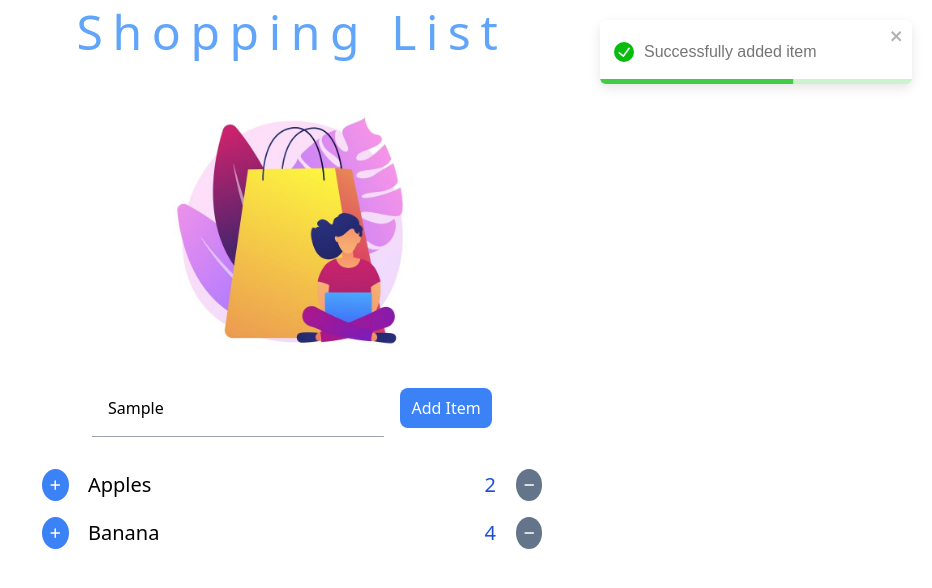
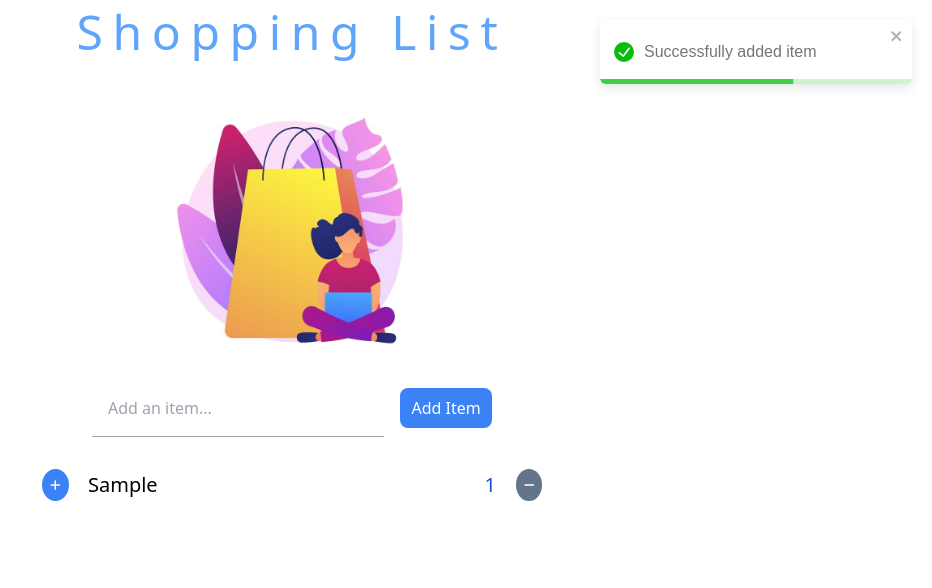
Before and after one commit to sachinDev07/Shopping-list-React-Typescript, a React (Vite) app: page / in a window 1280 px wide. Both pictures are taken after typing "Sample" into the empty fields and a click on the button "Add Item". Shown: the top 588 px of the page, without its empty margins (348-1280 px from the left). Built offline with nearby package versions, Linux system fonts and the light colour scheme.

Commit message:
Added handlers for adding and removing items

```diff
--- a/package.json
+++ b/package.json
@@ -14,11 +14,13 @@
     "@fortawesome/react-fontawesome": "^0.2.0",
     "react": "^18.2.0",
     "react-dom": "^18.2.0",
-    "react-toastify": "^10.0.5"
+    "react-toastify": "^10.0.5",
+    "uuid": "^9.0.1"
   },
   "devDependencies": {
     "@types/react": "^18.2.66",
     "@types/react-dom": "^18.2.22",
+    "@types/uuid": "^9.0.8",
     "@typescript-eslint/eslint-plugin": "^7.2.0",
     "@typescript-eslint/parser": "^7.2.0",
     "@vitejs/plugin-react": "^4.2.1",
--- a/src/components/InputItem/InputItem.tsx
+++ b/src/components/InputItem/InputItem.tsx
@@ -1,15 +1,27 @@
+import { useState } from "react";
 import { toast } from "react-toastify";
 
-function InputItem() {
+type InputItemProp = {
+  addItem: (itemName: string) => void;
+};
+function InputItem({ addItem }: InputItemProp) {
+  const [itemName, setItemName] = useState<string>("");
+
   return (
     <div className="w-[400px] flex gap-4">
       <input
         type="text"
+        value={itemName}
         placeholder="Add an item..."
+        onChange={(e) => setItemName(e.target.value)}
         className="w-full p-4  border-b-[1px] border-b-gray-400 focus:outline-none"
       />
       <button
-        onClick={() => toast.success("Successfully added item")}
+        onClick={() => {
+          addItem(itemName);
+          setItemName("");
+          toast.success("Successfully added item");
+        }}
         className="mt-2 w-[130px] h-[40px] bg-blue-500 text-white border-none rounded-lg hover:bg-blue-600"
       >
         Add Item
--- a/src/components/ItemList/ItemList.tsx
+++ b/src/components/ItemList/ItemList.tsx
@@ -1,27 +1,38 @@
 import Item from "../Item/Item";
 import { FontAwesomeIcon } from "@fortawesome/react-fontawesome";
 import { faPlus, faMinus } from "@fortawesome/free-solid-svg-icons";
+import { toast } from "react-toastify";
+import { ItemListType } from "../ShoppingList/ShoppingList";
 
 type ItemListProps = {
-  items: {
-    id: number;
-    name: string;
-    quantity: number;
-  }[];
+  items: ItemListType;
+  addQuantity: (itemId: string) => void;
+  decQuantity: (itemId: string) => void;
 };
 
-function ItemList({ items }: ItemListProps) {
+function ItemList({ items, addQuantity, decQuantity }: ItemListProps) {
   return (
     <div className="min-w-full max-w-[500px]">
       {items &&
         items.map((item) => {
           return (
-            <div key={item?.id} className="flex items-center mb-4">
-              <div className="p-2 rounded-[100%] text-xs bg-blue-500 text-white hover:bg-blue-700 cursor-pointer">
+            <div key={item.id} className="flex items-center mb-4">
+              <div
+                onClick={() => addQuantity(item.id)}
+                className="p-2 rounded-[100%] text-xs bg-blue-500 text-white hover:bg-blue-700 cursor-pointer"
+              >
                 <FontAwesomeIcon icon={faPlus} />
               </div>
               <Item itemName={item?.name} quantity={item?.quantity} />
-              <div className="p-2 rounded-[100%] text-xs bg-slate-500 text-white hover:bg-slate-700 cursor-pointer">
+              <div
+                onClick={() => {
+                  decQuantity(item.id);
+                  if (item.quantity === 0) {
+                    toast.error(`${item.name} removed from the list`);
+                  }
+                }}
+                className="p-2 rounded-[100%] text-xs bg-slate-500 text-white hover:bg-slate-700 cursor-pointer"
+              >
                 <FontAwesomeIcon icon={faMinus} />
               </div>
             </div>
--- a/src/components/ShoppingList/ShoppingList.tsx
+++ b/src/components/ShoppingList/ShoppingList.tsx
@@ -1,27 +1,64 @@
+import { useState } from "react";
 import Toast from "../../utils/Toast";
 import Header from "../header/Header";
 import InputItem from "../InputItem/InputItem";
 import ItemList from "../ItemList/ItemList";
+import { v4 as uuidv4 } from "uuid";
 
-type ItemListProps = {
-  id: number;
+export type ItemListType = {
+  id: string;
   name: string;
   quantity: number;
-};
-
-const shoppingItems: ItemListProps[] = [
-  { id: 1, name: "Apples", quantity: 2 },
-  { id: 2, name: "Banana", quantity: 4 },
-];
+}[];
 
 function ShoppingList() {
+  const [shoppingItems, setShoppingItems] = useState<ItemListType>([]);
+
+  function handleAddItem(itemName: string) {
+    setShoppingItems([
+      ...shoppingItems,
+      {
+        id: uuidv4(),
+        name: itemName,
+        quantity: 1,
+      },
+    ]);
+  }
+
+  function handleAddQuantity(itemId: string) {
+    const newShoppingItems = shoppingItems.map((item) => {
+      if (item.id === itemId) {
+        item.quantity++;
+      }
+      return item;
+    });
+
+    setShoppingItems(newShoppingItems);
+  }
+
+  function handleDecQuantity(itemId: string) {
+    let newShoppingItems = shoppingItems.map((item) => {
+      if (item.id === itemId) {
+        item.quantity--;
+      }
+      return item;
+    });
+
+    newShoppingItems = newShoppingItems.filter((item) => item.quantity > 0);
+    setShoppingItems(newShoppingItems);
+  }
+
   return (
     <>
       <Header />
       <Toast />
       <div className="w-[500px] mx-auto flex flex-col items-center gap-8">
-        <InputItem />
-        <ItemList items={shoppingItems} />
+        <InputItem addItem={handleAddItem} />
+        <ItemList
+          items={shoppingItems}
+          addQuantity={handleAddQuantity}
+          decQuantity={handleDecQuantity}
+        />
       </div>
     </>
   );
```
Also changed, not shown: 1 other file (tests, documents, lock files or other folders).
